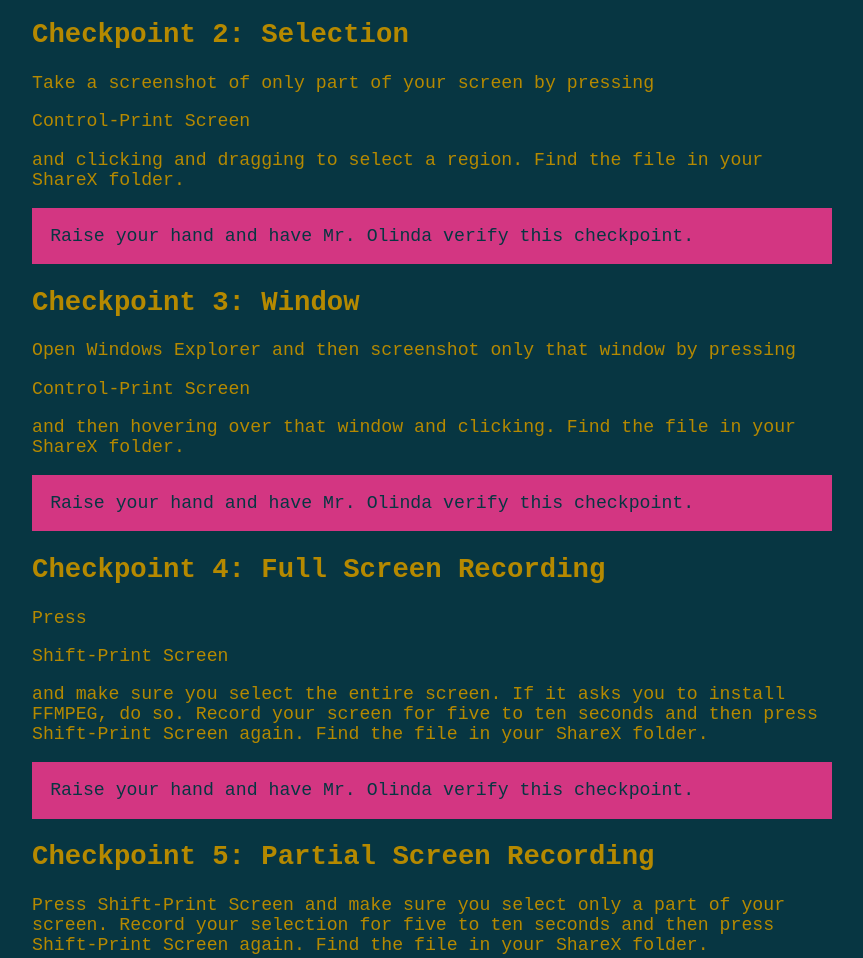
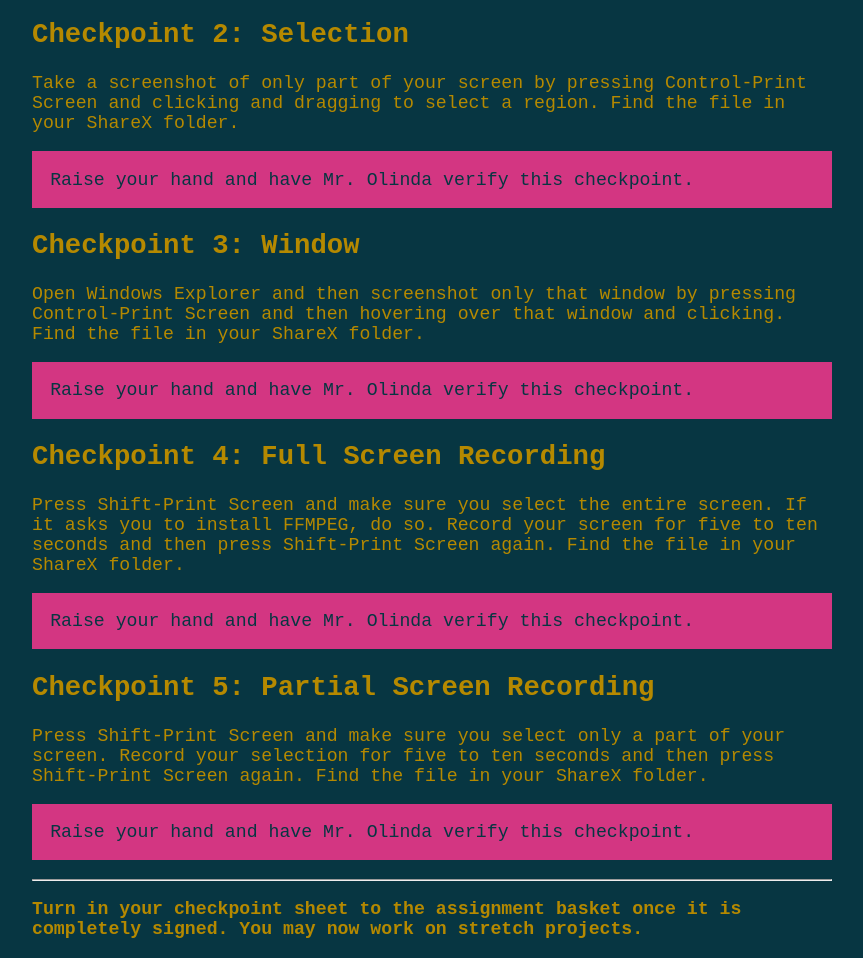
Before and after one commit to jackivan88/csp2018-19, a plain HTML site: page takingScreenshots.html in a window 1280 px wide. Shown: the part 437-1395 px from the top of the page, without its empty margins (208-1071 px from the left). Drawn offline with Linux system fonts and the light colour scheme.

Commit message:
Change <pre> to <code>

```diff
--- a/takingScreenshots.html
+++ b/takingScreenshots.html
@@ -25,36 +25,36 @@
 
     <h2>Checkpoint 1: Full Screen</h2>
 
-    <p>Take a screenshot of your entire screen by pressing the Print Screen button on your keyboard. Find the file in your
+    <p>Take a screenshot of your entire screen by pressing the <code>Print Screen</code> button on your keyboard. Find the file in your
         ShareX folder.</p>
 
     <p class="checkpoint">Raise your hand and have Mr. Olinda verify this checkpoint.</p>
 
     <h2>Checkpoint 2: Selection</h2>
 
-    <p>Take a screenshot of only part of your screen by pressing <pre>Control-Print Screen</pre> and clicking and dragging to select
+    <p>Take a screenshot of only part of your screen by pressing <code>Control-Print Screen</code> and clicking and dragging to select
         a region. Find the file in your ShareX folder.</p>
 
     <p class="checkpoint">Raise your hand and have Mr. Olinda verify this checkpoint.</p>
 
     <h2>Checkpoint 3: Window</h2>
 
-    <p>Open Windows Explorer and then screenshot only that window by pressing <pre>Control-Print Screen</pre> and then hovering over
+    <p>Open Windows Explorer and then screenshot only that window by pressing <code>Control-Print Screen</code> and then hovering over
         that window and clicking. Find the file in your ShareX folder.</p>
 
     <p class="checkpoint">Raise your hand and have Mr. Olinda verify this checkpoint.</p>
 
     <h2>Checkpoint 4: Full Screen Recording</h2>
 
-    <p>Press <pre>Shift-Print Screen</pre> and make sure you select the entire screen. If it asks you to install FFMPEG, do so. Record
+    <p>Press <code>Shift-Print Screen</code> and make sure you select the entire screen. If it asks you to install FFMPEG, do so. Record
         your screen for five to ten seconds and then press Shift-Print Screen again. Find the file in your ShareX folder.</p>
 
     <p class="checkpoint">Raise your hand and have Mr. Olinda verify this checkpoint.</p>
 
     <h2>Checkpoint 5: Partial Screen Recording</h2>
 
-    <p>Press Shift-Print Screen and make sure you select only a part of your screen. Record your selection for five to ten
-        seconds and then press Shift-Print Screen again. Find the file in your ShareX folder.</p>
+    <p>Press <code>Shift-Print Screen</code> and make sure you select only a part of your screen. Record your selection for five to ten
+        seconds and then press <code>Shift-Print Screen</code> again. Find the file in your ShareX folder.</p>
 
     <p class="checkpoint">Raise your hand and have Mr. Olinda verify this checkpoint.</p>
 
```
